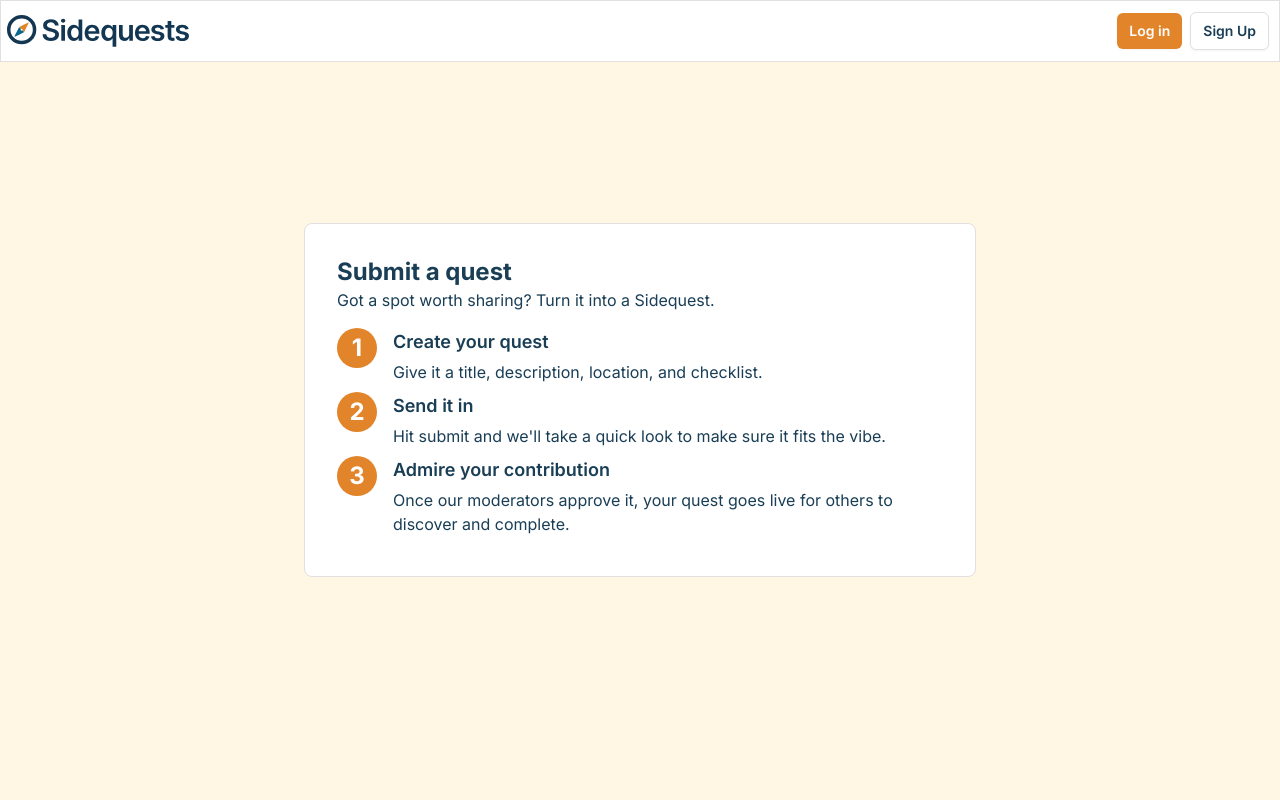
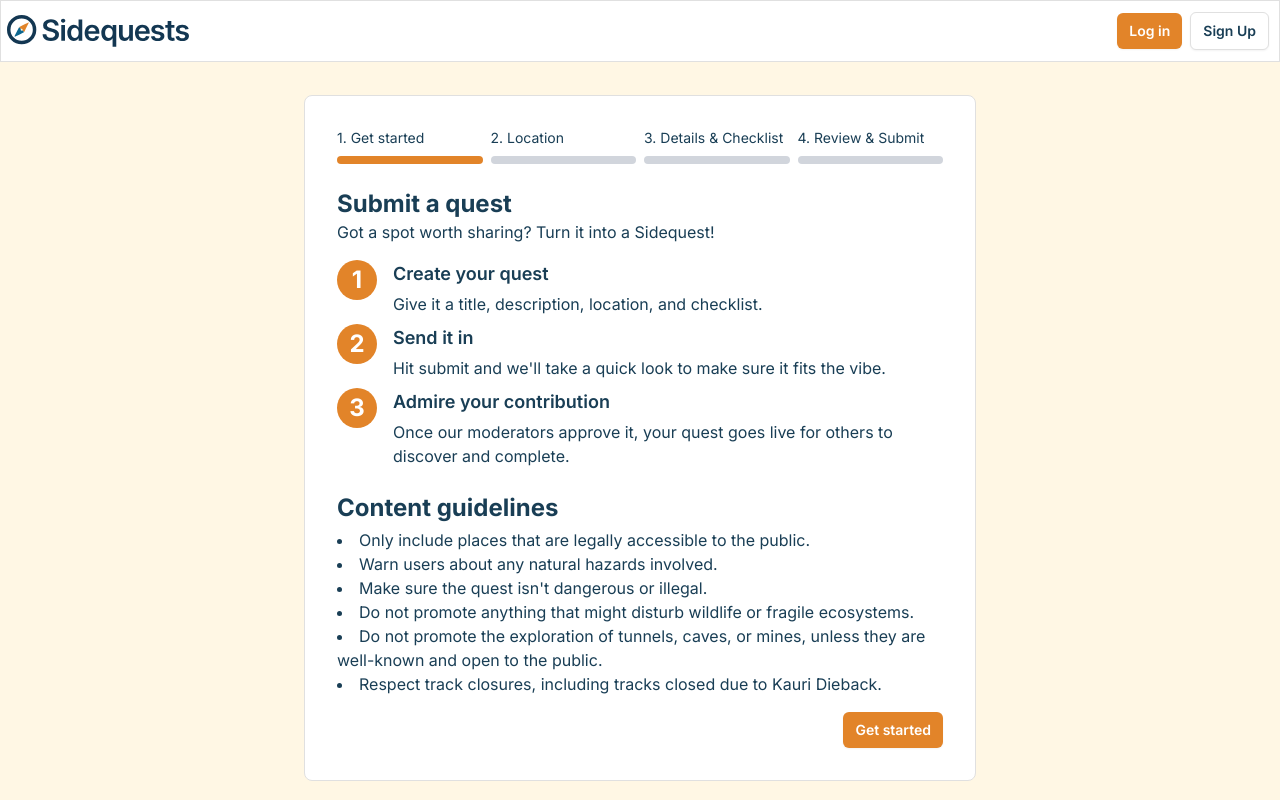
Before and after one commit to kylerosser/sidequests, a React (Vite) app in the folder client/: page /quests/create in a window 1280 px wide. Built offline with nearby package versions, Linux system fonts and the light colour scheme; no server answers.

Commit message:
Create a multi page form in the quest creation flow, with a get started page populated with some guidelines

```diff
--- /dev/null
+++ b/client/src/components/common/Stepper.tsx
@@ -0,0 +1,48 @@
+type StepperSegmentsProps = {
+  current: number;        // 0..labels.length-1
+  labels: string[];
+  onStepClick?: (i: number) => void;
+};
+
+export default function StepperSegments({ current, labels, onStepClick }: StepperSegmentsProps) {
+  return (
+    <div className="w-full">
+        {/* Labels */}
+        <div className="mb-2 hidden md:flex gap-2">
+            {labels.map((label, i) => (
+            <div key={i} className="flex-1 text-left text-sm">
+                {`${i+1}. ${label}`}
+            </div>
+            ))}
+        </div>
+
+        {/* Bars */}
+        <div className="flex gap-2">
+        {labels.map((_, i) => {
+          const isOrange = i <= current;
+
+          const base = "flex-1 h-2 rounded-full transition-colors";
+          const color = isOrange ? "bg-sq-primary" : "bg-gray-300";
+
+          return onStepClick ? (
+            <button
+              key={i}
+              type="button"
+              onClick={() => onStepClick(i)}
+              className={`${base} ${color} focus:outline-none focus:ring-2 focus:ring-orange-400`}
+              aria-current={i === current ? "step" : undefined}
+            />
+          ) : (
+            <div
+              key={i}
+              className={`${base} ${color}`}
+              aria-current={i === current ? "step" : undefined}
+            />
+          );
+        })}
+      </div>
+
+
+    </div>
+  );
+}
--- /dev/null
+++ b/client/src/components/create-quest/GetStartedStep.tsx
@@ -0,0 +1,45 @@
+
+const steps = [
+    {
+        title: "Create your quest",
+        subtitle: "Give it a title, description, location, and checklist."
+    },
+    {
+        title: "Send it in",
+        subtitle: "Hit submit and we'll take a quick look to make sure it fits the vibe."
+    },
+    {
+        title: "Admire your contribution",
+        subtitle: "Once our moderators approve it, your quest goes live for others to discover and complete."
+    }
+]
+
+export const GetStartedStep = () => {
+    return <>
+        <h1 className="text-2xl font-bold">Submit a quest</h1>
+        <p className="text-md mb-4">Got a spot worth sharing? Turn it into a Sidequest!</p>
+        <div className="flex flex-col">
+            {steps.map((step, index) => {
+                return <div className="flex gap-4 mb-2">
+                    <div className="w-10 h-10 flex-shrink-0 flex items-center justify-center rounded-full text-white bg-sq-primary font-bold text-2xl">
+                        <span>{index + 1}</span>
+                    </div>
+                    <div>
+                        <h3 className="text-lg font-semibold mb-1">{step.title}</h3>
+                        <h3 className="text-md">{step.subtitle}</h3>
+                    </div>
+                </div>
+            })}
+        </div>
+
+        <h1 className="text-2xl font-bold mt-4 mb-1">Content guidelines</h1>
+        <ul className="list-disc list-inside">
+            <li>Only include places that are legally accessible to the public.</li>
+            <li>Warn users about any natural hazards involved.</li>
+            <li>Make sure the quest isn't dangerous or illegal.</li>
+            <li>Do not promote anything that might disturb wildlife or fragile ecosystems.</li>
+            <li>Do not promote the exploration of tunnels, caves, or mines, unless they are well-known and open to the public.</li>
+            <li>Respect track closures, including tracks closed due to Kauri Dieback.</li>
+        </ul>
+    </>
+}
--- a/client/src/components/layouts/PageLayout.tsx
+++ b/client/src/components/layouts/PageLayout.tsx
@@ -15,7 +15,7 @@ export const PageLayout = ({ children }: { children: ReactNode }) => {
         <>
             <SetPageTitle />
             <Navbar hideSignupButton={isLoginPage} hideLoginButton={isSignupPage}/>
-            <div className="h-screen overflow-x:hidden">
+            <div className="h-screen overflow-x:hidden pt-15">
                 {children}
             </div>
         </>
--- a/client/src/pages/CreateQuestPage.tsx
+++ b/client/src/pages/CreateQuestPage.tsx
@@ -1,43 +1,46 @@
+import { useState } from "react"
+import { GetStartedStep } from "../components/create-quest/GetStartedStep"
 import { PageLayout } from "../components/layouts/PageLayout"
+import { Button } from "../components/common/Button";
+import Stepper from "../components/common/Stepper";
 
 export const CreateQuestPage = () => {
+    const [step, setStep] = useState(0);
+
+    const stepComponents = [
+        <GetStartedStep />,
+        <p>choose location</p>,
+        <p>write details</p>,
+        <p>review & submit</p>,
+    ]
+
+    const nextButtonClicked = () => {
+        if (step == stepComponents.length - 1) {
+            // Submit
+
+            return;
+        }
+        setStep(step + 1);
+    }
+
+    const backButtonClicked = () => {
+        setStep(step - 1);
+    }
+
     return (<>
         <PageLayout>
-            <div className="flex min-h-full flex-col justify-center px-4">
+            <div className="flex min-h-full flex-col justify-center px-4 pt-4">
                 <div className="bg-white rounded-lg border-1 border-sq-grey mx-auto w-full max-w-2xl p-8">
-                    <div className="">
-                        {/* make a component for each step of the process with next buttons */}
-                        <h1 className="text-2xl font-bold">Submit a quest</h1>
-                        <p className="text-md mb-4">Got a spot worth sharing? Turn it into a Sidequest.</p>
-                        <div className="flex flex-col">
-                            <div className="flex gap-4 mb-2">
-                                <div className="w-10 h-10 flex-shrink-0 flex items-center justify-center rounded-full text-white bg-sq-primary font-bold text-2xl">
-                                    <span>1</span>
-                                </div>
-                                <div>
-                                    <h3 className="text-lg font-semibold mb-1">Create your quest</h3>
-                                    <h3 className="text-md">Give it a title, description, location, and checklist.</h3>
-                                </div>
-                            </div>
-                            <div className="flex gap-4 mb-2">
-                                <div className="w-10 h-10 flex-shrink-0 flex items-center justify-center rounded-full text-white bg-sq-primary font-bold text-2xl">
-                                    <span>2</span>
-                                </div>
-                                <div>
-                                    <h3 className="text-lg font-semibold mb-1">Send it in</h3>
-                                    <h3 className="text-md">Hit submit and we'll take a quick look to make sure it fits the vibe.</h3>
-                                </div>
-                            </div>
-                            <div className="flex gap-4 mb-2">
-                                <div className="w-10 h-10 flex-shrink-0 flex items-center justify-center rounded-full text-white bg-sq-primary font-bold text-2xl">
-                                    <span>3</span>
-                                </div>
-                                <div>
-                                    <h3 className="text-lg font-semibold mb-1">Admire your contribution</h3>
-                                    <h3 className="text-md">Once our moderators approve it, your quest goes live for others to discover and complete.</h3>
-                                </div>
-                            </div>
-                        </div>
+                    <Stepper
+                        current = {step}
+                        labels = {["Get started", "Location", "Details & Checklist", "Review & Submit"]}
+                    />
+                    <div className="mt-6">
+                        {stepComponents[step]}
+                    </div>
+                    <div className={`flex ${step == 0 ? "justify-end" : "justify-between"} mt-4`}>
+                        {step != 0 ? <Button onClick={backButtonClicked} variant="white" className="">Back</Button> : null}
+                        <Button onClick={nextButtonClicked}>{step == 0 ? "Get started" : "Next"}</Button>
                     </div>
 
                 </div>
--- a/client/src/pages/LoginPage.tsx
+++ b/client/src/pages/LoginPage.tsx
@@ -40,7 +40,7 @@ export const LoginPage = () => {
 
     return (<>
         <PageLayout>
-            <div className="flex min-h-full flex-col justify-center px-4 py-12 pt-20">
+            <div className="flex min-h-full flex-col justify-center px-4 pt-4">
                 <div className="bg-white rounded-lg border-1 border-sq-grey mx-auto w-full max-w-md px-6">
                     <div className="mt-10 ">
                         <h2 className="mt-6 text-center text-2xl/9 font-bold tracking-tight">Adventure awaits...</h2>
--- a/client/src/pages/SignupPage.tsx
+++ b/client/src/pages/SignupPage.tsx
@@ -42,7 +42,7 @@ export const SignupPage = () => {
 
     return (
         <PageLayout>
-            <div className="flex min-h-full flex-col justify-center px-4 py-12 pt-20">
+            <div className="flex min-h-full flex-col justify-center px-4 pt-4">
                 <div className="bg-white rounded-lg border-1 border-sq-grey mx-auto w-full max-w-md px-6">
                     <div className="mt-10 ">
                         <h2 className="mt-6 text-center text-2xl/9 font-bold tracking-tight">Create your account</h2>
```
